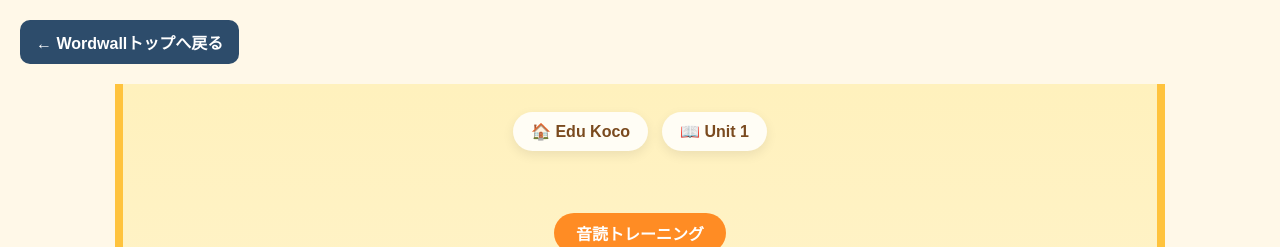
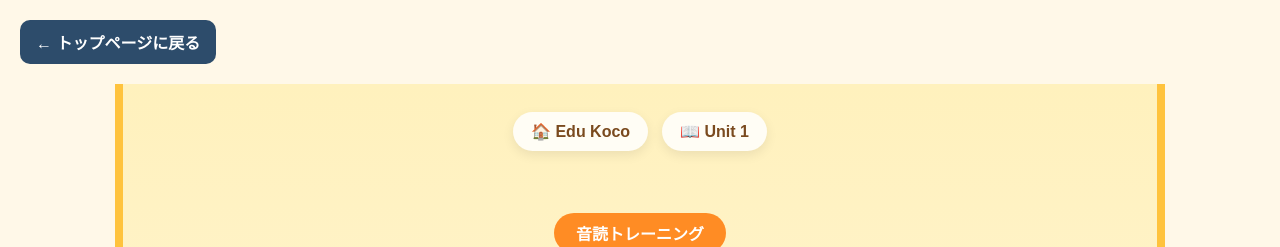
Before and after one commit to kococentre/edu-koco, a plain HTML site: page yumetan1/index.html in a window 1280 px wide. Shown: the top 247 px of the page. Drawn offline with Linux system fonts and the light colour scheme.

Commit message:
Update index.html

```diff
--- a/yumetan1/index.html
+++ b/yumetan1/index.html
@@ -216,8 +216,8 @@
 
 <body>
 
-<a href="../wordwall/index.html" class="back-button">
-  ← Wordwallトップへ戻る
+<a href="../index.html" class="back-button">
+  ← トップページに戻る
 </a>
 
 <div class="page">
```
